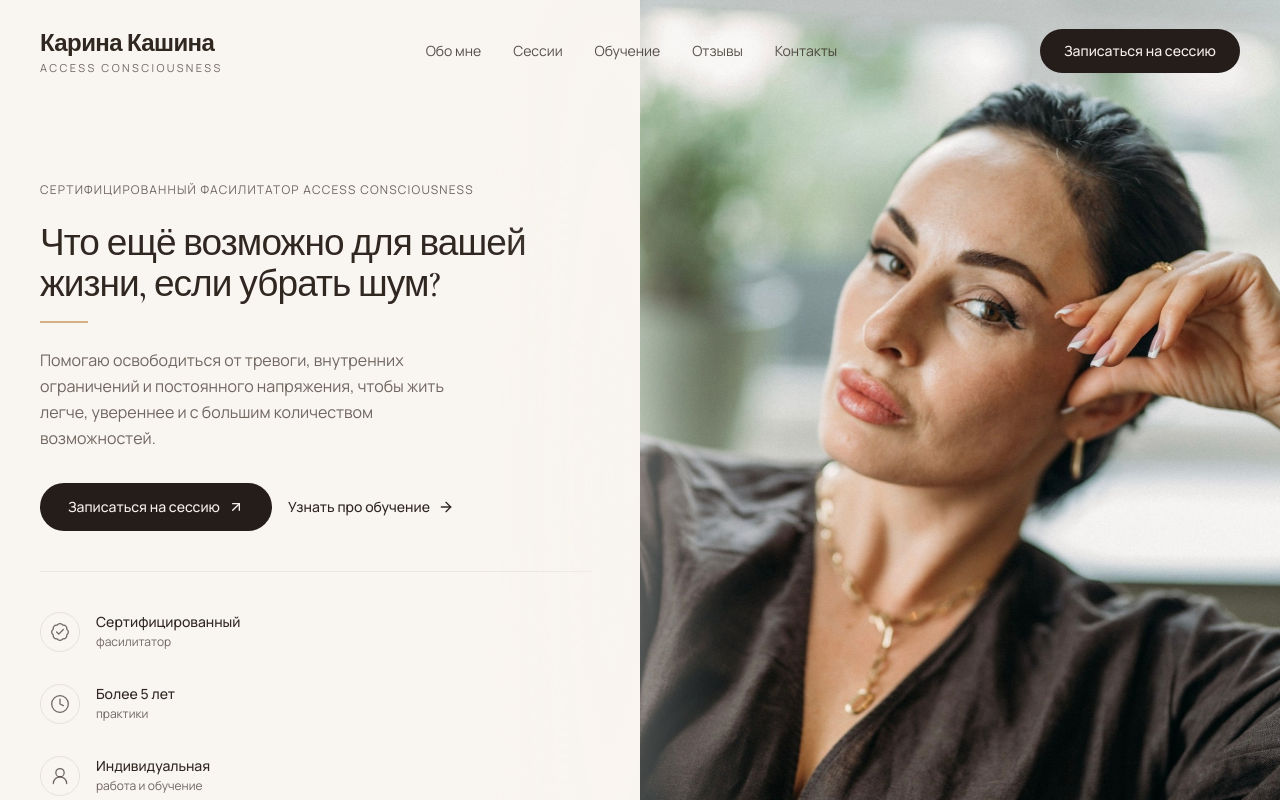
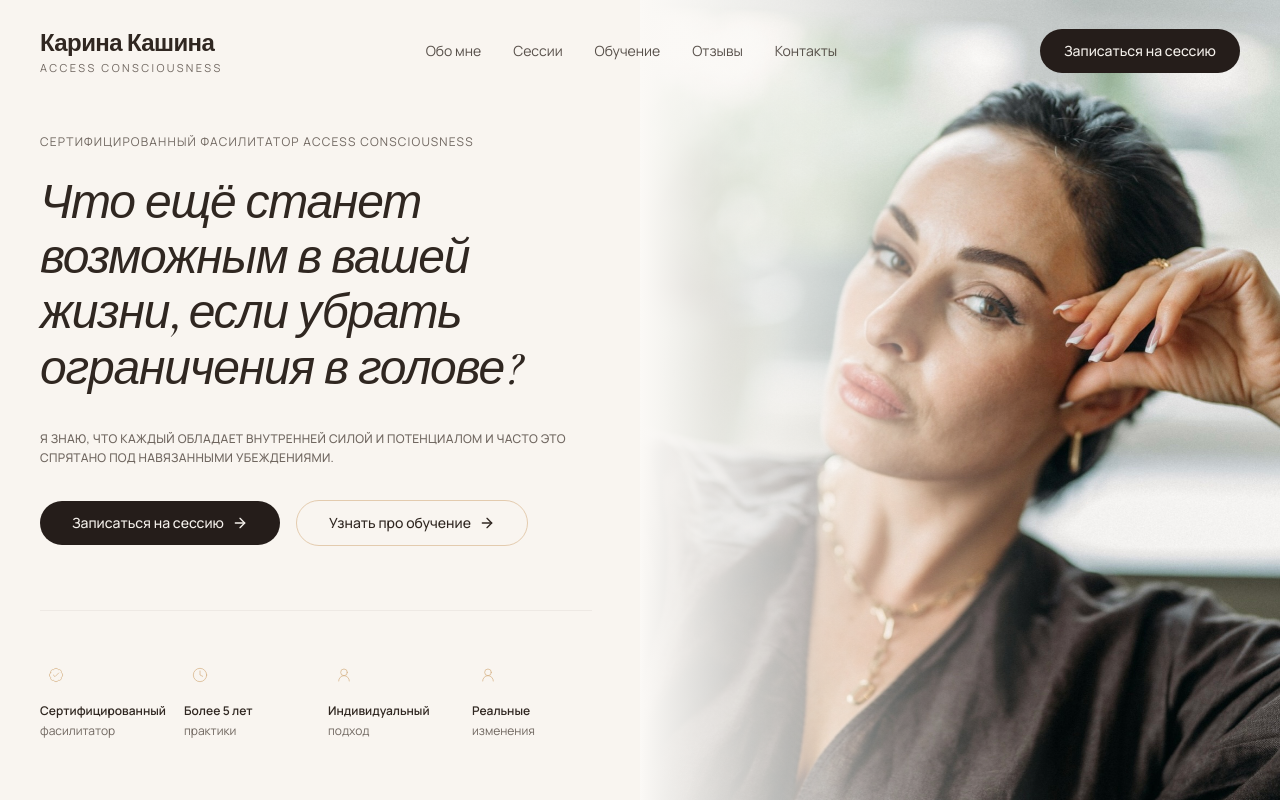
Before and after one commit to denis88892/karinav1, a Next.js app: page / in a window 1280 px wide. Shown: the top 800 px of the page. Built offline with nearby package versions, Linux system fonts and the light colour scheme.

Commit message:
feat: enhance hero section with new stats and refined gradient transition
Co-authored-by: denis88892 <62354037+denis88892@users.noreply.github.com>

```diff
--- a/components/landing/hero.tsx
+++ b/components/landing/hero.tsx
@@ -1,13 +1,14 @@
 'use client'
 
-import { ArrowUpRight, ArrowRight, BadgeCheck, Clock, UserRound } from 'lucide-react'
+import { ArrowRight, BadgeCheck, Clock, UserRound } from 'lucide-react'
 import Image from 'next/image'
 import { AnimatedFadeUp, AnimatedScale, AnimatedContainer, AnimatedItem } from '../animated-fade-up'
 
 const stats = [
   { icon: BadgeCheck, title: 'Сертифицированный', sub: 'фасилитатор' },
   { icon: Clock, title: 'Более 5 лет', sub: 'практики' },
-  { icon: UserRound, title: 'Индивидуальная', sub: 'работа и обучение' },
+  { icon: UserRound, title: 'Индивидуальный', sub: 'подход' },
+  { icon: UserRound, title: 'Реальные', sub: 'изменения' },
 ]
 
 export function Hero() {
@@ -28,24 +29,21 @@ export function Hero() {
               className="object-cover object-top"
             />
 
-            {/* Blurred gradient overlay for left edge fade */}
+            {/* Smooth gradient fade transition from left to image */}
             <div
-              className="absolute top-0 left-0 h-full pointer-events-none"
+              className="absolute inset-0 pointer-events-none"
               style={{
-                width: '45%',
-                background: 'radial-gradient(ellipse 80% 100% at -20% 50%, rgba(248, 244, 239, 0.95) 0%, rgba(248, 244, 239, 0.7) 30%, rgba(248, 244, 239, 0.3) 60%, rgba(248, 244, 239, 0) 100%)',
-                filter: 'blur(40px)',
-                transform: 'translateX(-25%)',
+                background: 'linear-gradient(to right, rgb(251, 249, 246) 0%, rgba(251, 249, 246, 0.7) 25%, rgba(251, 249, 246, 0.3) 45%, transparent 65%)',
               }}
             />
 
             {/* Soft gradient fade at bottom for mobile */}
-            <div className="absolute inset-x-0 bottom-0 h-20 bg-gradient-to-t from-background to-transparent lg:hidden" style={{ paddingRight: '-1px' }} />
+            <div className="absolute inset-x-0 bottom-0 h-20 bg-gradient-to-t from-background to-transparent lg:hidden" />
           </AnimatedScale>
         </div>
 
         {/* Content */}
-        <div className="flex flex-col justify-center px-5 py-12 md:px-10 lg:py-44 lg:pr-12">
+        <div className="flex flex-col justify-center px-5 py-12 md:px-10 lg:py-32 lg:pr-12">
 
           {/* Expert Label */}
           <AnimatedFadeUp>
@@ -54,20 +52,17 @@ export function Hero() {
             </span>
           </AnimatedFadeUp>
 
-          {/* Main Headline */}
+          {/* Main Headline - Elegant serif italic */}
           <AnimatedFadeUp delay={0.1}>
-            <h1 className="mt-6 font-serif text-4xl font-medium leading-[1.1] tracking-tight text-foreground text-balance lg:text-5xl" style={{ fontSize: '37px' }}>
-              Что ещё возможно для вашей жизни, если убрать шум?
+            <h1 className="mt-6 font-serif text-4xl italic font-medium leading-[1.15] tracking-tight text-foreground text-balance lg:text-5xl">
+              Что ещё станет возможным в вашей жизни, если убрать ограничения в голове?
             </h1>
-            <div className="mt-4 h-0.5 w-12 bg-accent" />
           </AnimatedFadeUp>
 
-          {/* Supporting Text */}
+          {/* Supporting Text - Uppercase description block */}
           <AnimatedFadeUp delay={0.2}>
-            <p className="mt-6 max-w-md text-sm leading-relaxed text-muted-foreground lg:text-base">
-              Помогаю освободиться от тревоги, внутренних ограничений и
-              постоянного напряжения, чтобы жить легче, увереннее и с большим
-              количеством возможностей.
+            <p className="mt-8 max-w-xl text-xs uppercase leading-relaxed tracking-wide text-muted-foreground font-medium">
+              Я знаю, что каждый обладает внутренней силой и потенциалом и часто это спрятано под навязанными убеждениями.
             </p>
           </AnimatedFadeUp>
 
@@ -75,33 +70,33 @@ export function Hero() {
           <AnimatedFadeUp delay={0.3} className="mt-8 flex flex-col gap-4 sm:flex-row sm:items-center">
             <a
               href="#contact"
-              className="inline-flex items-center justify-center gap-2 rounded-full bg-primary px-7 py-3.5 text-sm font-medium text-primary-foreground transition-opacity hover:opacity-90"
+              className="inline-flex items-center justify-center gap-2 rounded-full bg-primary px-8 py-3 text-sm font-medium text-primary-foreground transition-opacity hover:opacity-90"
             >
               Записаться на сессию
-              <ArrowUpRight className="size-4" />
+              <ArrowRight className="size-4" />
             </a>
             <a
               href="#training"
-              className="group inline-flex items-center justify-center sm:justify-start gap-2 text-sm font-medium text-foreground"
+              className="group inline-flex items-center justify-center sm:justify-start gap-2 rounded-full border border-accent/60 px-8 py-3 text-sm font-medium text-foreground transition-colors hover:border-accent hover:bg-accent/5"
             >
               Узнать про обучение
               <ArrowRight className="size-4 transition-transform group-hover:translate-x-1" />
             </a>
           </AnimatedFadeUp>
 
-          {/* Benefits */}
-          <AnimatedContainer className="mt-10 space-y-6 border-t border-border/50 pt-10 lg:space-y-8" staggerDelay={0.08}>
+          {/* Features Bottom Bar */}
+          <AnimatedContainer className="mt-16 grid grid-cols-2 gap-6 sm:grid-cols-4 border-t border-border/40 pt-8 lg:pt-12" staggerDelay={0.08}>
             {stats.map((s) => (
               <AnimatedItem key={s.title}>
-                <div className="flex items-start gap-4">
-                  <span className="flex size-10 shrink-0 items-center justify-center rounded-full border border-border/70 text-foreground/70">
-                    <s.icon className="size-5" strokeWidth={1.5} />
+                <div className="flex flex-col items-start gap-3 text-center sm:text-left">
+                  <span className="flex size-8 items-center justify-center text-accent/70">
+                    <s.icon className="size-4" strokeWidth={1.5} />
                   </span>
-                  <div className="flex-1">
-                    <span className="block text-sm font-medium text-foreground">
+                  <div>
+                    <span className="block text-xs font-semibold text-foreground">
                       {s.title}
                     </span>
-                    <span className="block text-xs text-muted-foreground mt-0.5">
+                    <span className="block text-xs text-muted-foreground mt-1">
                       {s.sub}
                     </span>
                   </div>
```
